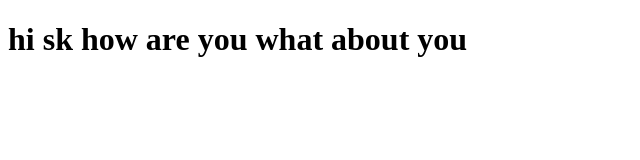
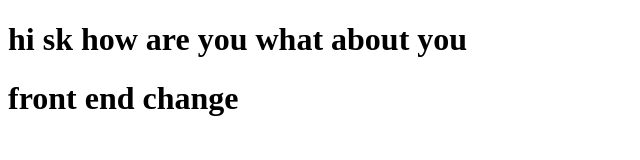
Before and after one commit to sukant-git/sample, a plain HTML site: page index.html in a window 1280 px wide. Shown: the whole page, without its empty margins (0-640 px from the left). Drawn offline with Linux system fonts and the light colour scheme.

Commit message:
feat: new text added

```diff
--- a/index.html
+++ b/index.html
@@ -7,6 +7,7 @@
 </head>
 <body>
     <h1>hi sk how are you what about you</h1>
+    <h1>front end change</h1>
 
 </body>
 </html>
```
